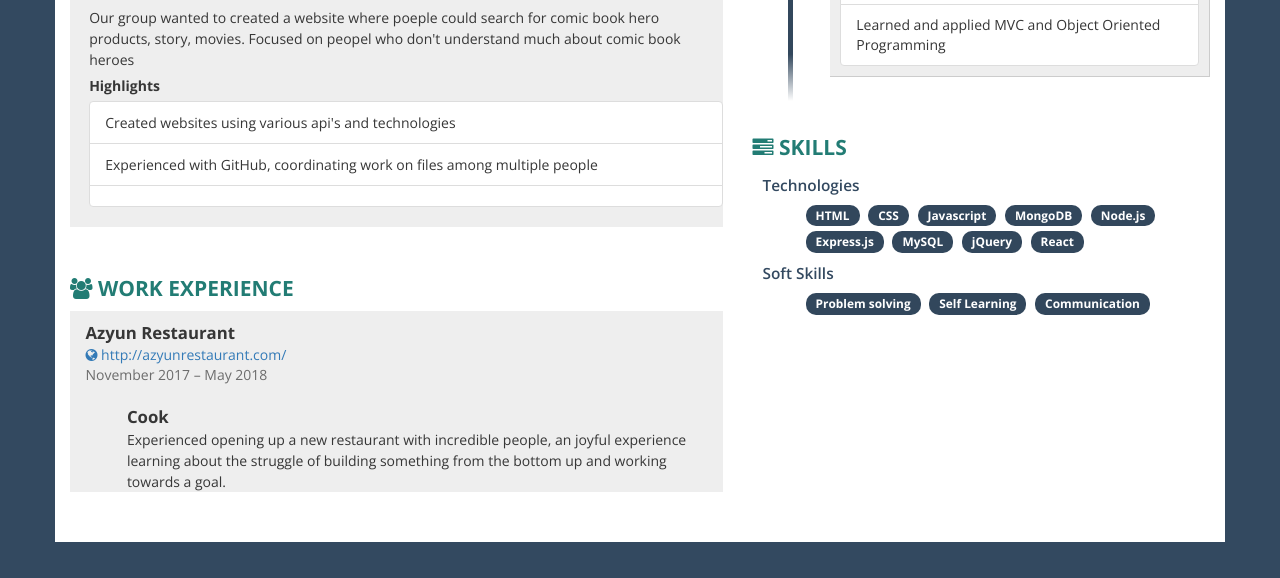
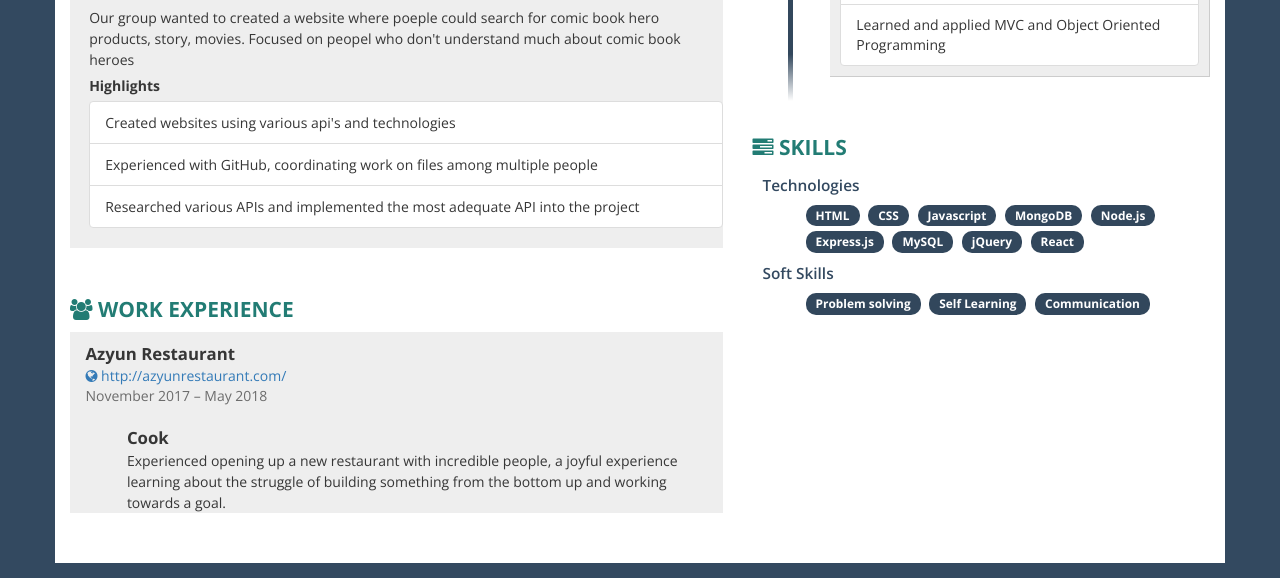
Before and after one commit to william5656/resume-json, a website: page index.html in a window 1280 px wide. Shown: the part 909-1487 px from the top of the page. Before the commit the page ends 1466 px from the top, so only its background shows below. Drawn offline with nearby package versions, Linux system fonts and the light colour scheme.

Commit message:
spelling error

```diff
--- a/index.html
+++ b/index.html
@@ -428,7 +428,7 @@ Our group wanted to created a website where poeple could search for comic book h
 <ul class="list-group">
 <li class="list-group-item">Created websites using various api's and technologies</li>
 <li class="list-group-item">Experienced with GitHub, coordinating work on files among multiple people</li>
-<li class="list-group-item"Researched various APIs and implemented the most adequate API into the project</li>
+<li class="list-group-item">Researched various APIs and implemented the most adequate API into the project</li>
 </ul>
 </div>
 </div>
@@ -452,7 +452,7 @@ Our group wanted to created a website where poeple could search for comic book h
 <div class="col-xs-11 pull-right">
 <div class="profession">Cook</div>
  <div class="description">
-Experienced opening up a new restaurant with incredible people, an joyful experience learning about the struggle of building something from the bottom up and working towards a goal.
+Experienced opening up a new restaurant with incredible people, a joyful experience learning about the struggle of building something from the bottom up and working towards a goal.
 </div>
 </div>
 </div>
```
